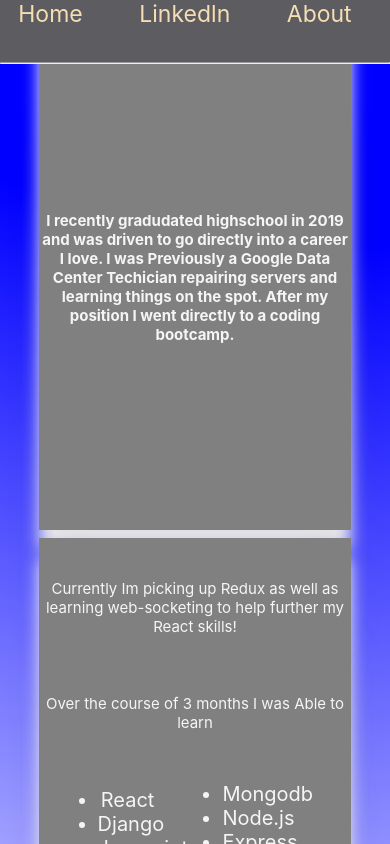
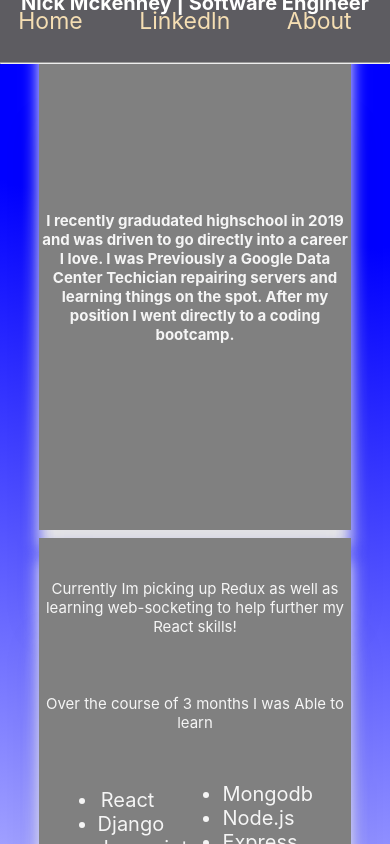
Before and after one commit to nickmckenney/myporf, a React (Create React App) app: page /about in a window 390 px wide. Shown: the top 844 px of the page. Built offline with nearby package versions, Linux system fonts and the light colour scheme.

Commit message:
added position absolute for fitting in name in about section

```diff
--- a/src/App.css
+++ b/src/App.css
@@ -369,7 +369,7 @@
     font-size: 20px;
   }
 }
-@media screen and (max-width: 400px) {
+@media screen and (max-width: 420px) {
   .project-subtitle {
     font-size: 17px;
   }
@@ -386,4 +386,10 @@
     left: 20%;
     top: 9%;
   }
+  .navBarLinkRoutes {
+    margin-top: 15px;
+  }
+  .intro {
+    top: -46%;
+  }
 }
```
